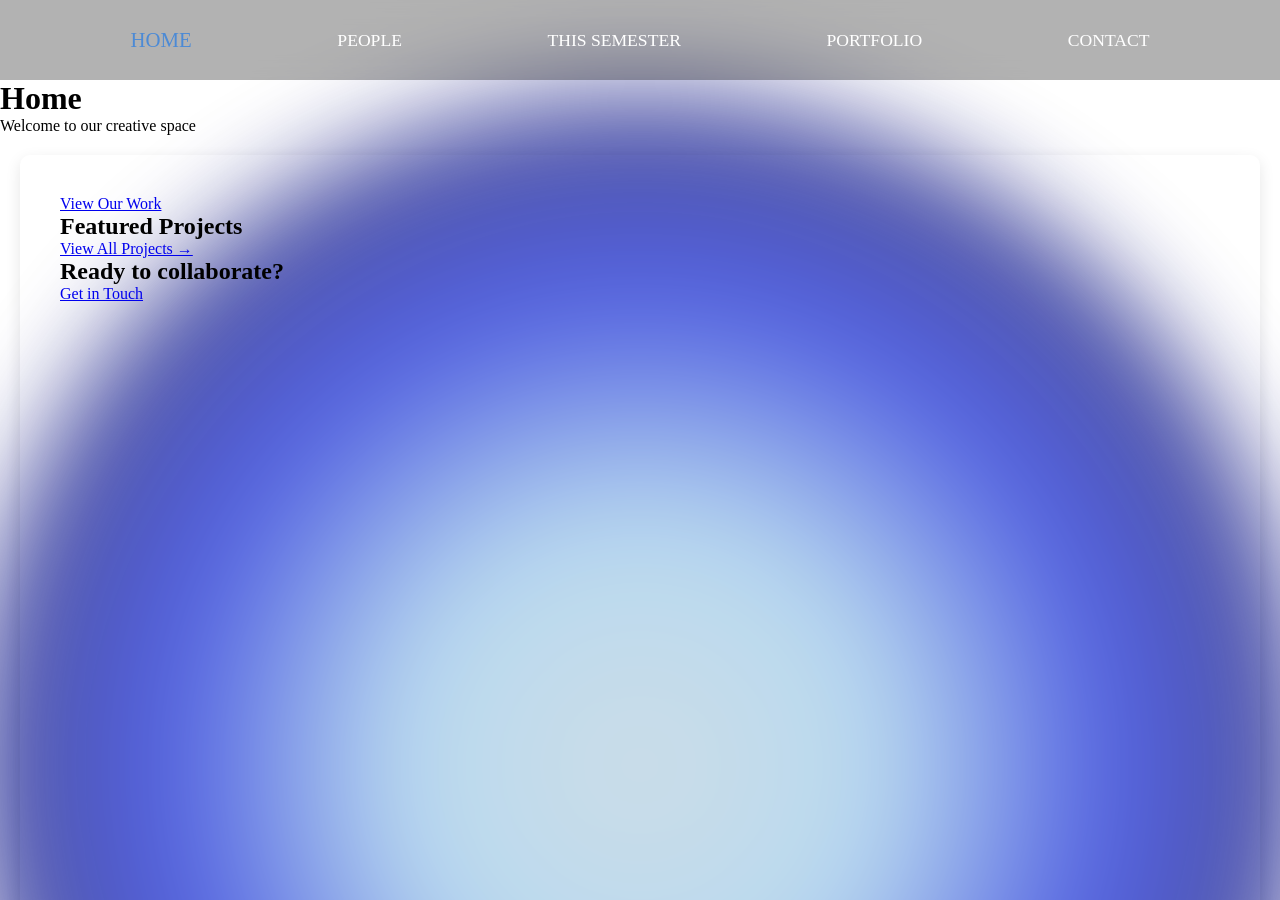
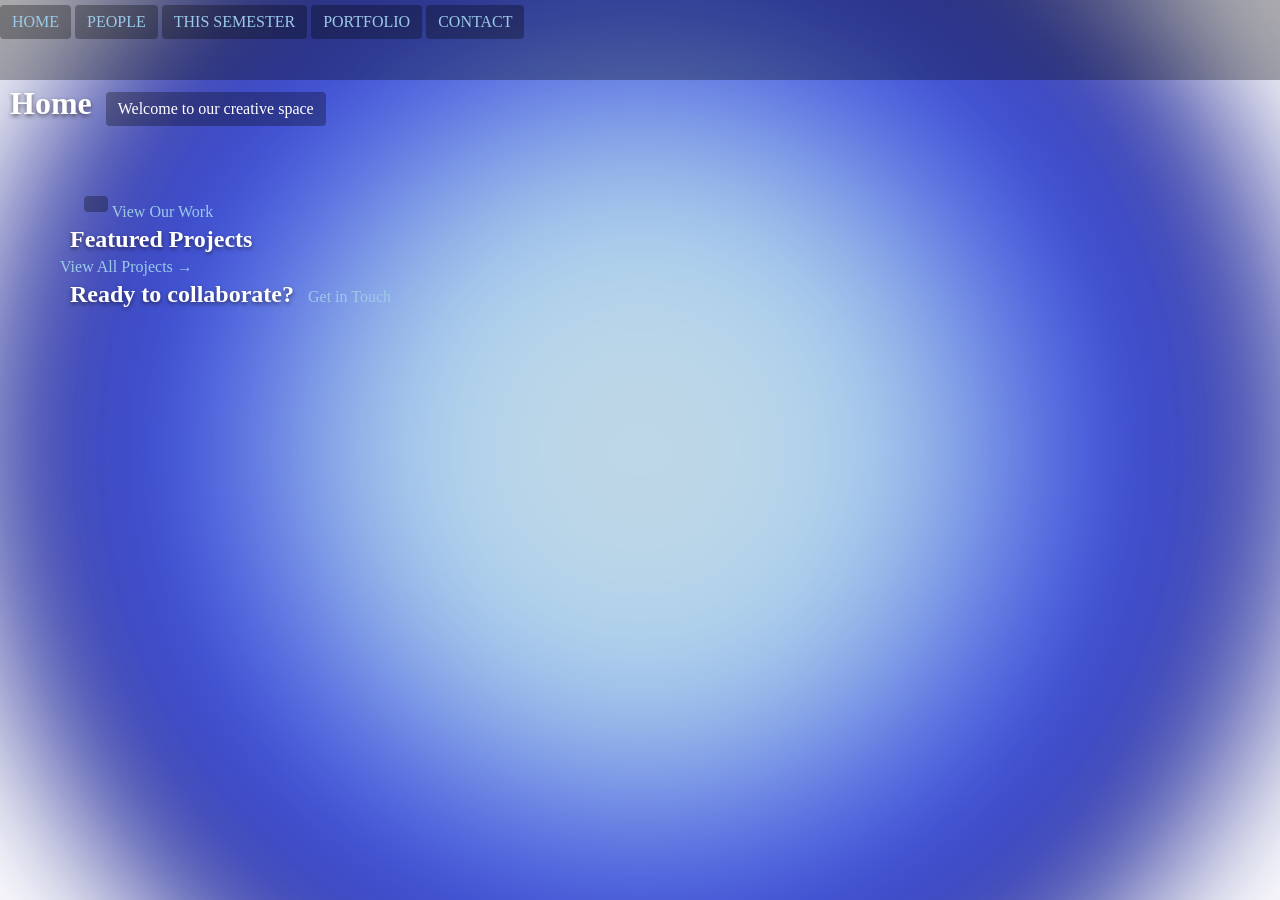
Before and after one commit to asyalyu/pai, a Jekyll site: the page built from home.html, in a window 1280 px wide and 900 px high. Built offline with Jekyll 4.4.1, drawn with Linux system fonts in a browser that asks for light colours.

Commit message:
css update

```diff
--- a/assets/css/main.css
+++ b/assets/css/main.css
@@ -1,4 +1,3 @@
-/* assets/css/main.css */
 /* ===== GLOBAL RESET ===== */
 * {
     margin: 0;
@@ -15,12 +14,13 @@
     overflow-x: hidden;
     padding-top: 80px;
     font-family: 'Times New Roman', serif;
+    color: white; /* Default text color */
 }
 
-/* Main gradient circle */
+/* Main gradient circle - now the only background element */
 .circle {
     position: fixed;
-    top: 85%;
+    top: 50%; /* Centered vertically */
     left: 50%;
     width: min(150vw, 150vh);
     height: min(150vw, 150vh);
@@ -30,26 +30,70 @@
         #071cd6,
         #0a0a56,
         #3b65a3);
-    filter: blur(50px);
+    filter: blur(70px); /* Increased blur for smoother gradient */
     border-radius: 50%;
     transform: translate(-50%, -50%);
-    z-index: -2;
-    opacity: 0.7;
+    z-index: -1; /* Now the bottom layer */
+    opacity: 0.8; /* Slightly more visible */
 }
 
-/* Additional decorative circles (from your HTML) */
+/* Remove all other background circles */
 .semi-circle,
 .smaller-semi-circle,
 .smallest-semi-circle,
 .transition-smaller-semi-circle,
 .transition-smallest-semi-circle {
-    position: fixed;
-    border-radius: 50%;
-    z-index: -1;
-    filter: blur(30px);
+    display: none; /* Completely remove these elements */
 }
 
-/* ===== NAVBAR ===== */
+/* ===== CONTENT AREA - NOW TRANSPARENT ===== */
+.content {
+    position: relative;
+    z-index: 1;
+    min-height: calc(100vh - 80px);
+    padding: 40px;
+    margin: 20px;
+    /* Removed background-color and box-shadow */
+}
+
+/* ===== TEXT READABILITY SOLUTIONS ===== */
+
+/* Solution 1: Text shadows and padding */
+h1, h2, h3, h4, h5, h6 {
+    text-shadow: 0 2px 4px rgba(0,0,0,0.5);
+    display: inline-block;
+    padding: 5px 10px;
+}
+
+/* Solution 2: Semi-transparent background for text only */
+p, li, .text-block {
+    background: rgba(0,0,0,0.3);
+    padding: 8px 12px;
+    border-radius: 4px;
+    display: inline-block;
+    margin: 5px 0;
+}
+
+/* ===== SPECIAL SECTIONS ===== */
+
+/* FAQ & Contact - Lighter transparency */
+.faq-container, .contact-form {
+    max-width: 800px;
+    margin: 30px auto;
+    padding: 30px;
+    background: rgba(0,0,0,0.2); /* Darker transparency */
+    backdrop-filter: blur(5px); /* Subtle blur */
+    border-radius: 15px;
+    border: 1px solid rgba(255,255,255,0.1);
+}
+
+/* Form inputs - keep some background for usability */
+.contact-form input,
+.contact-form textarea {
+    background: rgba(255,255,255,0.15) !important;
+}
+
+/* ===== NAVBAR - NO CHANGES NEEDED ===== */
 .navbar {
     position: fixed;
     top: 0;
@@ -61,44 +105,7 @@
     transition: top 0.3s;
 }
 
-.navbar.hide {
-    top: -80px;
-}
-
-.navbar-nav {
-    display: flex;
-    justify-content: space-evenly;
-    align-items: center;
-    height: 100%;
-    list-style: none;
-}
-
-.nav-item {
-    padding: 0 15px;
-}
-
-.nav-link {
-    color: white;
-    text-decoration: none;
-    font-size: 1.1rem;
-    transition: all 0.3s ease;
-}
-
-.nav-item.active .nav-link {
-    font-size: 1.3rem;
-    color: rgb(76, 138, 213);
-}
-
-/* ===== CONTENT AREA ===== */
-.content {
-    position: relative;
-    z-index: 1;
-    min-height: calc(100vh - 80px);
-    padding: 40px;
-    margin: 20px;
-    border-radius: 10px;
-    box-shadow: 0 5px 15px rgba(0, 0, 0, 0.1);
-}
+/* ... (keep all existing navbar styles) ... */
 
 /* ===== UTILITY CLASSES ===== */
 .container {
@@ -111,91 +118,14 @@
     text-align: center;
 }
 
-/* FAQ & Contact Styles */
-.faq-container, .contact-form {
-    max-width: 800px;
-    margin: 30px auto;
-    padding: 30px;
-    background: rgba(255, 255, 255, 0.15);
-    backdrop-filter: blur(10px);
-    border-radius: 15px;
-    border: 1px solid rgba(255, 255, 255, 0.2);
-    color: white;
-}
-
-.faq-item {
-    margin-bottom: 20px;
-    border-bottom: 1px solid rgba(255, 255, 255, 0.2);
-    padding-bottom: 15px;
-}
-
-.question {
-    font-weight: bold;
-    cursor: pointer;
-    font-size: 1.1em;
+/* ===== LINK STYLES ===== */
+a {
+    color: #9bcae9;
+    text-decoration: none;
     transition: all 0.3s ease;
 }
 
-.question:hover {
-    color: #9bcae9;
+a:hover {
+    color: #b8cedd;
+    text-decoration: underline;
 }
-
-.answer {
-    display: none;
-    padding: 10px;
-    margin-top: 10px;
-    background: rgba(0, 0, 0, 0.2);
-    border-radius: 5px;
-}
-
-.contact-form {
-    display: flex;
-    flex-direction: column;
-}
-
-.contact-form label {
-    margin-top: 15px;
-    margin-bottom: 5px;
-}
-
-.contact-form input,
-.contact-form textarea {
-    padding: 12px;
-    border-radius: 5px;
-    border: 1px solid rgba(255, 255, 255, 0.3);
-    background: rgba(255, 255, 255, 0.1);
-    color: white;
-}
-
-.send-button {
-    margin-top: 20px;
-    padding: 12px 25px;
-    background: #5271b4;
-    color: white;
-    border: none;
-    border-radius: 5px;
-    cursor: pointer;
-    transition: all 0.3s ease;
-}
-
-.send-button:hover {
-    background: #3b65a3;
-}
-
-.social-buttons {
-    display: flex;
-    justify-content: center;
-    gap: 30px;
-    margin: 30px 0;
-}
-
-.social-buttons a {
-    color: white;
-    text-decoration: none;
-    font-size: 1.2em;
-    transition: all 0.3s ease;
-}
-
-.social-buttons a:hover {
-    color: #9bcae9;
-}
```
